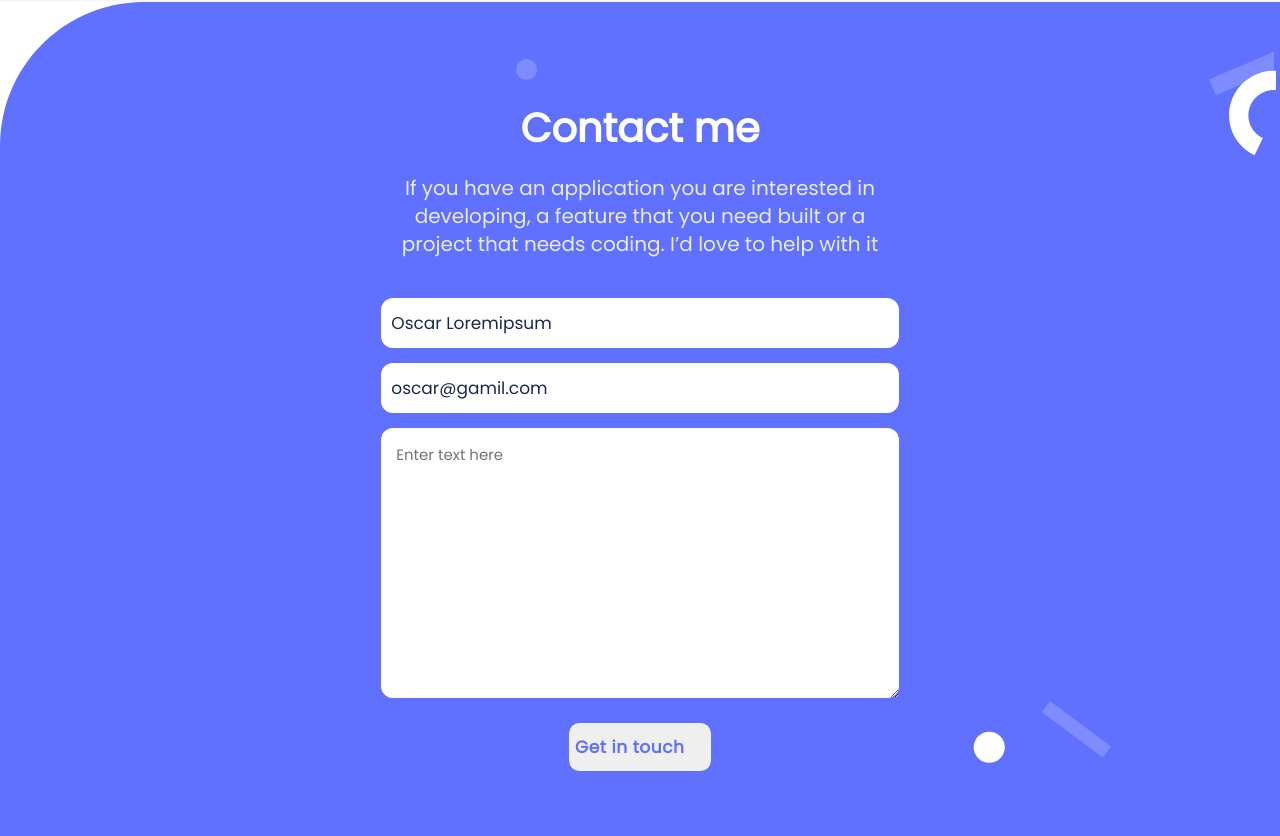
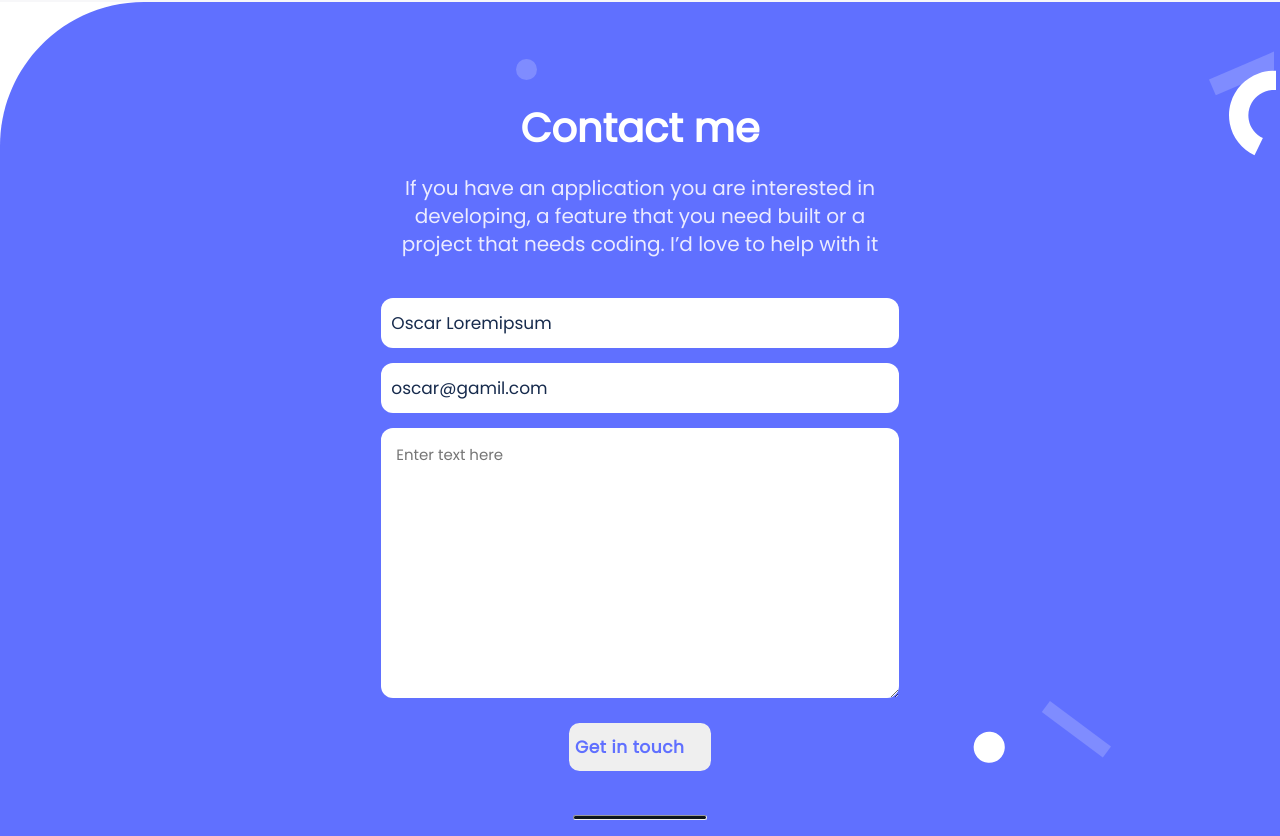
Before and after one commit to oscar-byte15/portfolio_contact_form, a website: page index.html in a window 1280 px wide. Shown: the part 3760-4596 px from the top of the page. Drawn offline with Linux system fonts and the light colour scheme.

Commit message:
adding line at the header
adding line at the header

```diff
--- a/css/main.css
+++ b/css/main.css
@@ -433,6 +433,16 @@ input::placeholder {
   color: #172B4D;
 }
 
+hr{
+  position: absolute;
+  width: 134px;
+  height: 5px;
+  left: calc(50% - 134px/2 - 0.5px);
+  bottom: 8px;
+  background: #0D151E;
+  border-radius: 10px;
+}
+
 @media (min-width: 992px) {
   .navbar {
     padding: 1.5rem 8rem;
--- a/index.html
+++ b/index.html
@@ -344,6 +344,7 @@
                <button type="submit" name="submit">Get in touch</button>
                <span></span>
              </form>
+             <hr>
 
             </div>
          </section>
```
